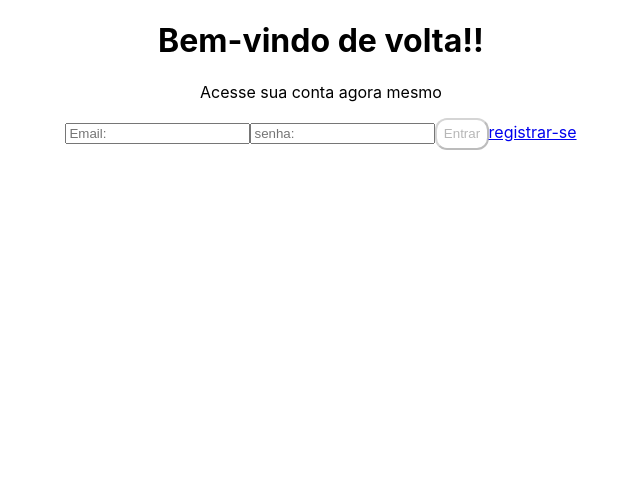
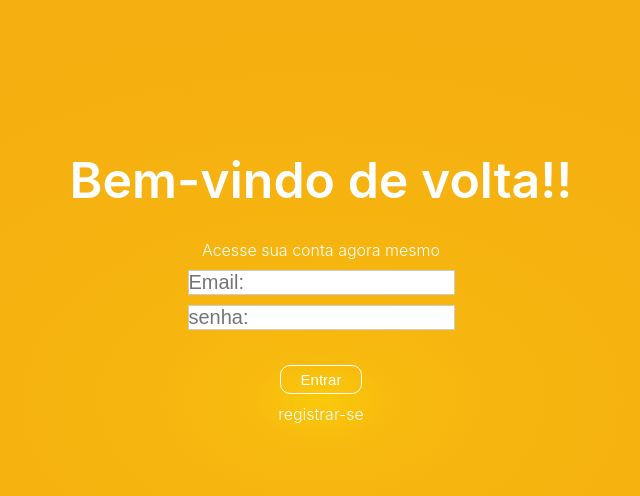
Before and after one commit to unamednada/agenda-mobile, a React (Create React App) app: page / in a window 1280 px wide. Shown: the top 496 px of the page, without its empty margins (319-959 px from the left). Built offline with nearby package versions, Linux system fonts and the light colour scheme.

Commit message:
add new style button and input branch "button"

```diff
--- a/src/components/Button/Button.css
+++ b/src/components/Button/Button.css
@@ -1,5 +1,22 @@
+button{
+display: flex;
+margin: 0 auto;
+}
+
 button {
-  padding: 0.5%;
-  background-color: white;
-  border-radius: 12px;
+  padding: 5px 20px;
+  margin-top: 35px;
+  margin-bottom: 10px;
+  background: transparent;
+  font-size: 15px;
+  border: 1px solid white;
+  border-radius: 10px;
+  transition: .5s;
+  cursor: pointer;
+
 }
+
+button:hover{
+  background: white;
+  color: black;
+}
--- a/src/components/TextInput/TextInput.css
+++ b/src/components/TextInput/TextInput.css
@@ -0,0 +1,37 @@
+* {
+    margin: 0;
+    padding: 0;
+    box-sizing: border-box;
+    text-decoration: none;
+    font-weight: 300;
+    color: white;
+}
+
+html {
+    background: radial-gradient(rgb(255, 230, 4), 1px, rgb(245, 173, 17));
+    background-attachment: fixed;
+    background-size: cover;
+    background-repeat: no-repeat;
+}
+
+
+h1 {
+    margin-top: 150px;
+    margin-bottom: 30px;
+    font-size: 50px;
+    font-weight: 600;
+}
+
+input {
+    display: flex;
+    flex: 1;
+    flex-wrap: wrap;
+}
+
+input {
+    margin: 0 auto;
+    margin-top: 10px;
+    margin-bottom: 10px;
+    font-size: 20px;
+    border: 1px solid #ccc;
+}
--- a/src/components/TextInput/TextInput.jsx
+++ b/src/components/TextInput/TextInput.jsx
@@ -1,5 +1,5 @@
 import React from 'react';
-
+import './TextInput.css';
 export default function TextInput({
   placeholder,
   value,
```
